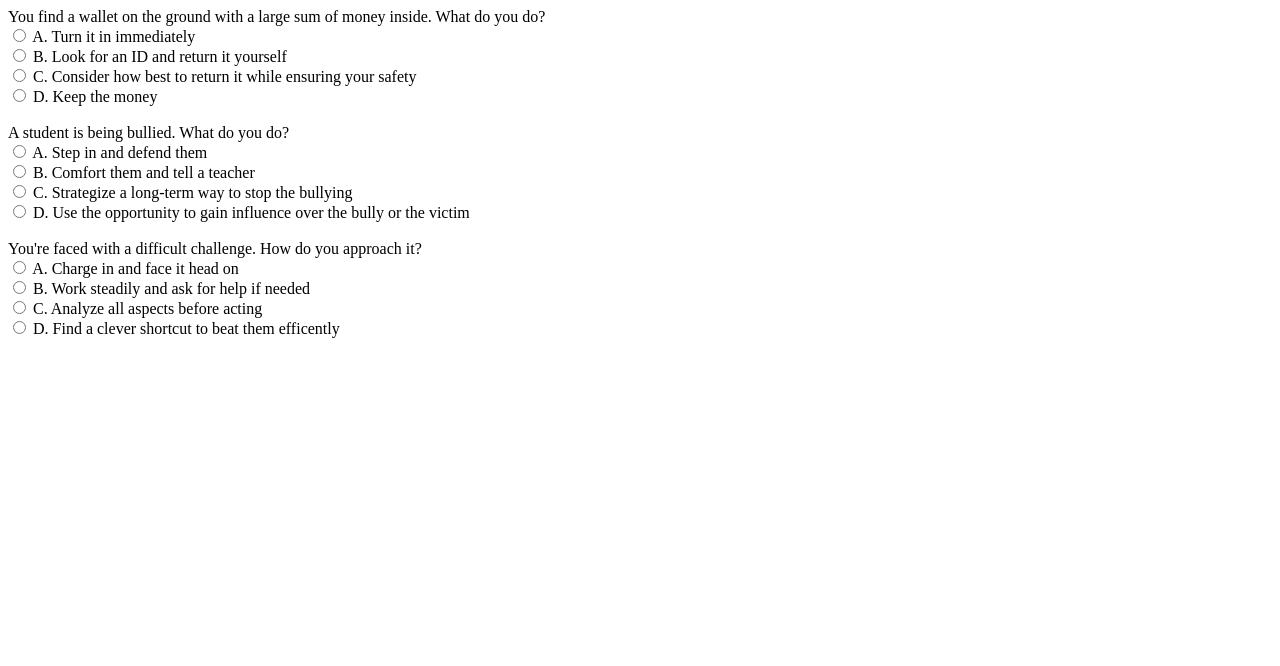
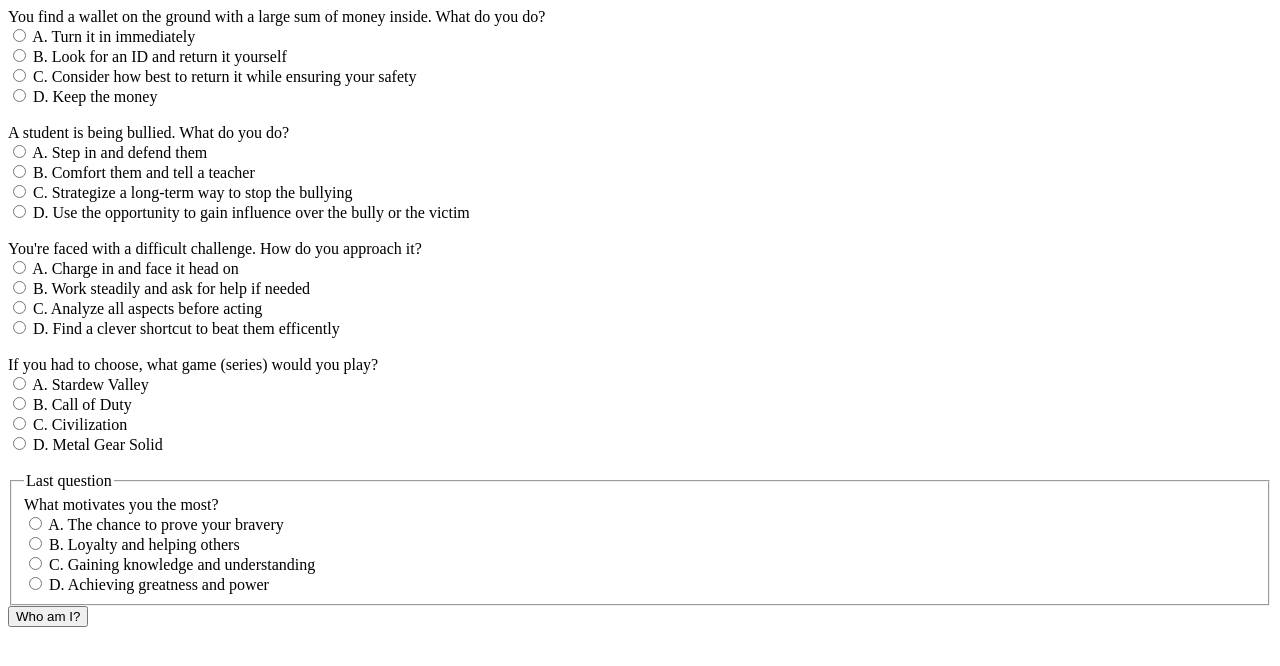
Before and after one commit to Daniel-Zheleznov/HogwartsSorting, a plain HTML site: page index.html in a window 1280 px wide. Drawn offline with Linux system fonts and the light colour scheme.

Commit message:
Finnished all questions
IDK how to create a page to display who you are

```diff
--- a/index.html
+++ b/index.html
@@ -64,5 +64,49 @@
             <label for="challenge-choice-d">D. Find a clever shortcut to beat them efficently</label>
             <br/>
         <br id="bottom-question-padding"/>
+
+        <label>If you had to choose, what game (series) would you play?</label>
+        <br/>
+            <input type="radio" id="game-choice-a" name="game-question" value="game-a"/>
+            <label for="game-choice-a">A. Stardew Valley</label> <!-- hufflepuff -->
+            <br/>
+
+            <input type="radio" id="game-choice-b" name="game-question" value="game-b"/>
+            <label for="game-choice-b">B. Call of Duty</label> <!-- gryffindor -->
+            <br/>
+
+            <input type="radio" id="game-choice-c" name="game-question" value="game-c"/>
+            <label for="game-choice-c">C. Civilization</label> <!-- ravenclaw -->
+            <br/>
+
+            <input type="radio" id="game-choice-d" name="game-question" value="game-d"/>
+            <label for="game-choice-d">D. Metal Gear Solid</label> <!-- slytherin -->
+            <br/>
+        <br id="bottom-question-padding"/>
+
+        <fieldset>
+            <legend>Last question</legend>
+
+            <label>What motivates you the most?</label>
+            <br/>
+
+            <input type="radio" id="motivation-choice-a" name="motivation-question" value="motivation-a"/>
+            <label for="motivation-choice-a">A. The chance to prove your bravery</label>
+            <br/>
+
+            <input type="radio" id="motivation-choice-b" name="motivation-question" value="motivation-b"/>
+            <label for="motivation-choice-b">B. Loyalty and helping others</label>
+            <br/>
+
+            <input type="radio" id="motivation-choice-c" name="motivation-question" value="motivation-c"/>
+            <label for="motivation-choice-c">C. Gaining knowledge and understanding</label>
+            <br/>
+
+            <input type="radio" id="motivation-choice-d" name="motivation-question" value="motivation-d"/>
+            <label for="motivation-choice-d">D. Achieving greatness and power</label>
+            <br/>
+        </fieldset>
+
+        <input type="button" id="submit-button" value="Who am I?"/>
     </form>
 </html>
```
